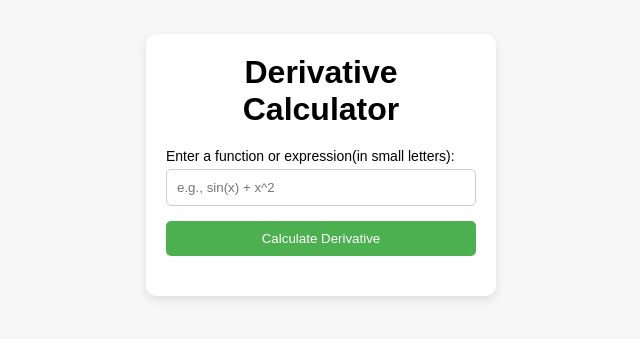
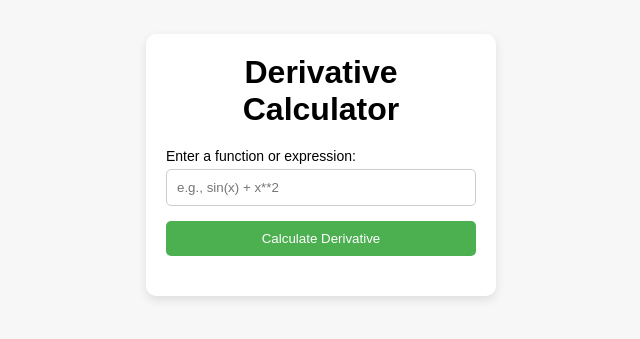
Before and after one commit to Abhijit116/Derivative, a plain HTML site: page index.html in a window 1280 px wide. Shown: the part 235-574 px from the top of the page, 319-959 px from the left. Drawn offline with nearby package versions, Linux system fonts and the light colour scheme.

Commit message:
Update index.html

```diff
--- a/index.html
+++ b/index.html
@@ -80,8 +80,8 @@
     <div class="container">
         <h1>Derivative Calculator</h1>
         <form id="derivative-form">
-            <label for="expression">Enter a function or expression(in small letters):</label>
-            <input type="text" id="expression" placeholder="e.g., sin(x) + x^2" required>
+            <label for="expression">Enter a function or expression:</label>
+            <input type="text" id="expression" placeholder="e.g., sin(x) + x**2" required>
             <button type="submit">Calculate Derivative</button>
         </form>
         <div id="result">
@@ -98,11 +98,10 @@
             resultElement.textContent = '';
 
             try {
-                // Ensure that the expression is parsed correctly by replacing common issues
-                // Replace ^ with ** for exponentiation compatibility with math.js and JavaScript
+                // Ensure that the expression uses `**` for exponentiation and `x` is treated as a variable
                 const formattedExpression = expression.replace(/\^/g, '**');
 
-                // Parse the expression using math.js
+                // Use math.js to parse the expression and ensure x is treated as a variable
                 const expr = math.parse(formattedExpression);
 
                 // Perform the derivative with respect to 'x'
```
